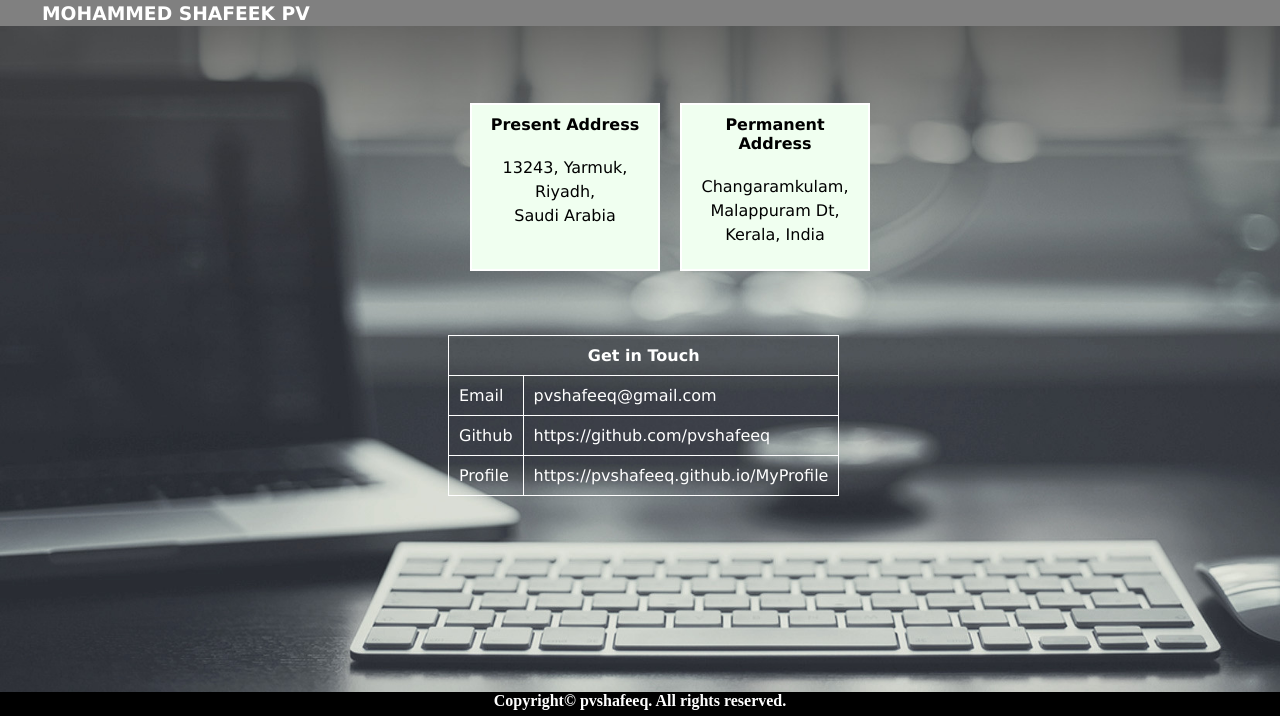
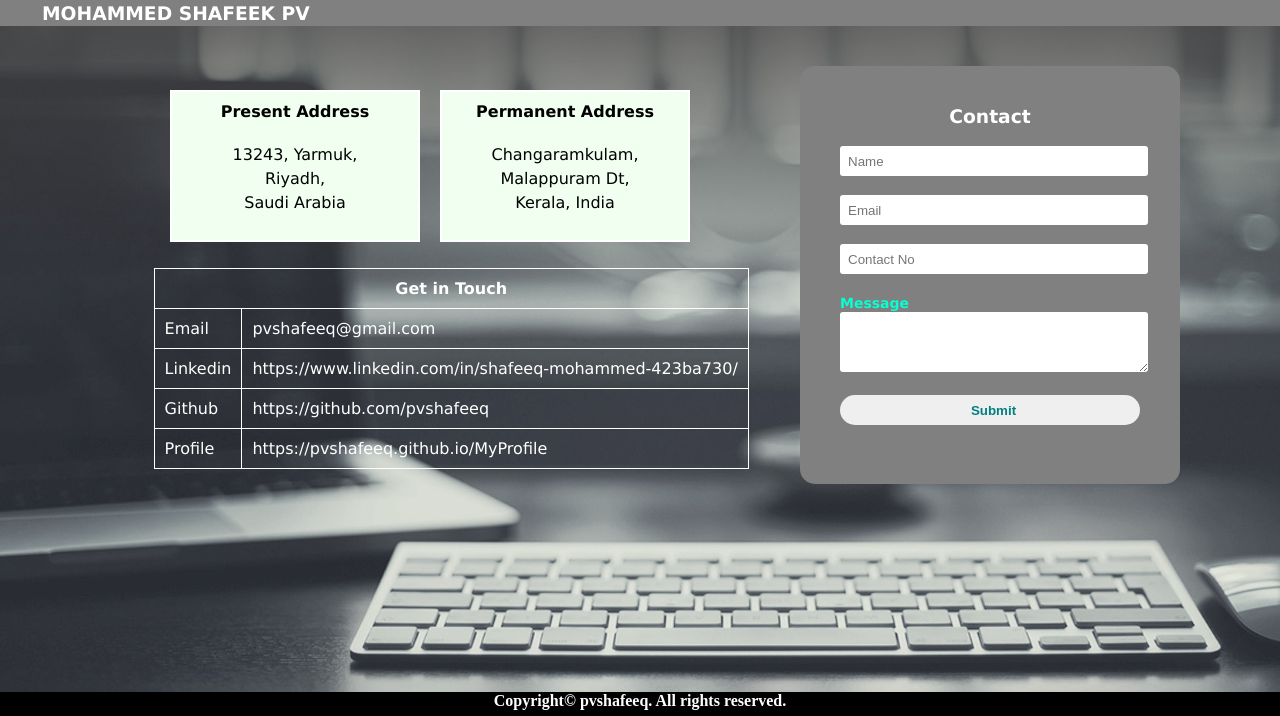
Before and after one commit to pvshafeeq/MyProfile, a plain HTML site: page contact.html in a window 1280 px wide. Shown: the part 119-835 px from the top of the page. Drawn offline with Linux system fonts and the light colour scheme.

Commit message:
Contact Updated

```diff
--- a/contact.html
+++ b/contact.html
@@ -22,6 +22,37 @@
    </header>
   <!-- Header Ends -->
 
+  <!-- Contact starts -->
+  <form action="" class="contact_me">
+    <h3>Contact</h3>
+    <br>
+
+    <input type="text" placeholder="Name" class="textbx">
+    <br>
+    <br>
+
+    <input type="text" placeholder="Email" class="textbx">
+    <br>
+    <br>
+
+    <input type="text" placeholder="Contact No" class="textbx">
+    <br>
+    <br>
+
+    <label for="Message">Message</label>
+    <br>
+    <textarea id="Message" name="Message" placeholder="Message" rows="4">
+    </textarea>
+    <br>
+    <br>
+
+    <button>Submit</button>
+    <br>
+    <br>
+  </form>
+<!-- Contact ends -->
+
+
    <!-- Container Start-->
 <div class="container">
     <div>
@@ -42,7 +73,7 @@
   <!-- Container End -->
 
 
-   <!-- Skills Starts -->
+   <!-- Get In Touch Starts -->
    <aside class="getintouch">
     <table>
         <tr>
@@ -52,6 +83,12 @@
         <td>Email</td>
         <td>pvshafeeq@gmail.com</td>
       </tr>
+
+      <tr>
+        <td>Linkedin</td>
+        <td>  <a href="https://www.linkedin.com/in/shafeeq-mohammed-423ba730/">https://www.linkedin.com/in/shafeeq-mohammed-423ba730/</a> </td>
+      </tr>
+
       <tr>
         <td>Github</td>
         <td>  <a href="https://github.com/pvshafeeq">https://github.com/pvshafeeq</a> </td>
@@ -62,7 +99,7 @@
       </tr>
     </table>
   </aside>
-  <!-- Skills Ends -->
+  <!-- Get In Touch Ends -->
 
    <!-- Footer Start -->
  <footer>
--- a/css/style.css
+++ b/css/style.css
@@ -7,7 +7,7 @@ body{
     background-size: cover;
 }
 
-/* Header Starts*/
+/* Header */
 header{
     background-color:grey;
 }
@@ -76,10 +76,10 @@ aside li{
     list-style-type: square;
 }
 
-/* Course Container */
+/* Container */
 .container {
-    margin-top: 6%;
-    margin-left: 450px;
+    margin-top: 5%;
+    margin-left: 150px;
     font-family: 'Lucida Sans', 'Lucida Sans Regular', 'Lucida Grande', 'Lucida Sans Unicode', Geneva, Verdana, sans-serif;
 }
 
@@ -87,7 +87,7 @@ aside li{
     float:left;
     width: 20%;
     border: 2px solid white;
-    height: 9em;
+    height: 8em;
     background-color: honeydew;
     margin-left: 20px;
     padding: 10px;
@@ -107,6 +107,7 @@ aside li{
     text-decoration: none;
 }
 
+/* Table */
 table, th, td {
     border: 1px solid white;border-collapse: collapse;padding: 10px;
 }
@@ -122,10 +123,65 @@ table a:hover{
     transition: 0.5 ease-in-out;
 }
 
+/* Contact */
+.contact_me{
+    color: white;
+    font-family: 'Lucida Sans', 'Lucida Sans Regular', 'Lucida Grande', 'Lucida Sans Unicode', Geneva, Verdana, sans-serif;
+    width: 300px;
+    overflow: hidden;
+    margin-top: 40px;
+    margin-right: 100px;
+    padding: 40px;
+    background: gray;
+    border-radius: 15px ;
+    float:right;
+}
+
+.contact_me h3{
+    text-align: center;
+}
+
+.contact_me label{
+    color: #08ffd1;
+    font-size: 14px;
+    font-weight: bold;
+}
+
+.contact_me button{
+    width: 300px;
+    height: 30px;
+    border: none;
+    border-radius: 17px;
+    padding-left: 7px;
+    color: teal;
+  font-weight: bold;
+}
+
+.contact_me button:hover {
+    cursor: pointer;
+    background-color: teal;
+    color: white;
+    transition: 0.5 ease-in-out;
+}
+
+.textbx{
+    width: 300px;
+    height: 30px;
+    border: none;
+    border-radius: 3px;
+    padding-left: 8px;
+}
+
+.contact_me textarea{
+    width: 300px;
+    border: none;
+    border-radius: 3px;
+    padding-left: 8px;
+}
 
 .getintouch{
-    margin-top: 5%;
-    margin-left: 35%;
+    margin-top: 2%;
+    margin-left: 12%;
     float:left;
 }
 
```
